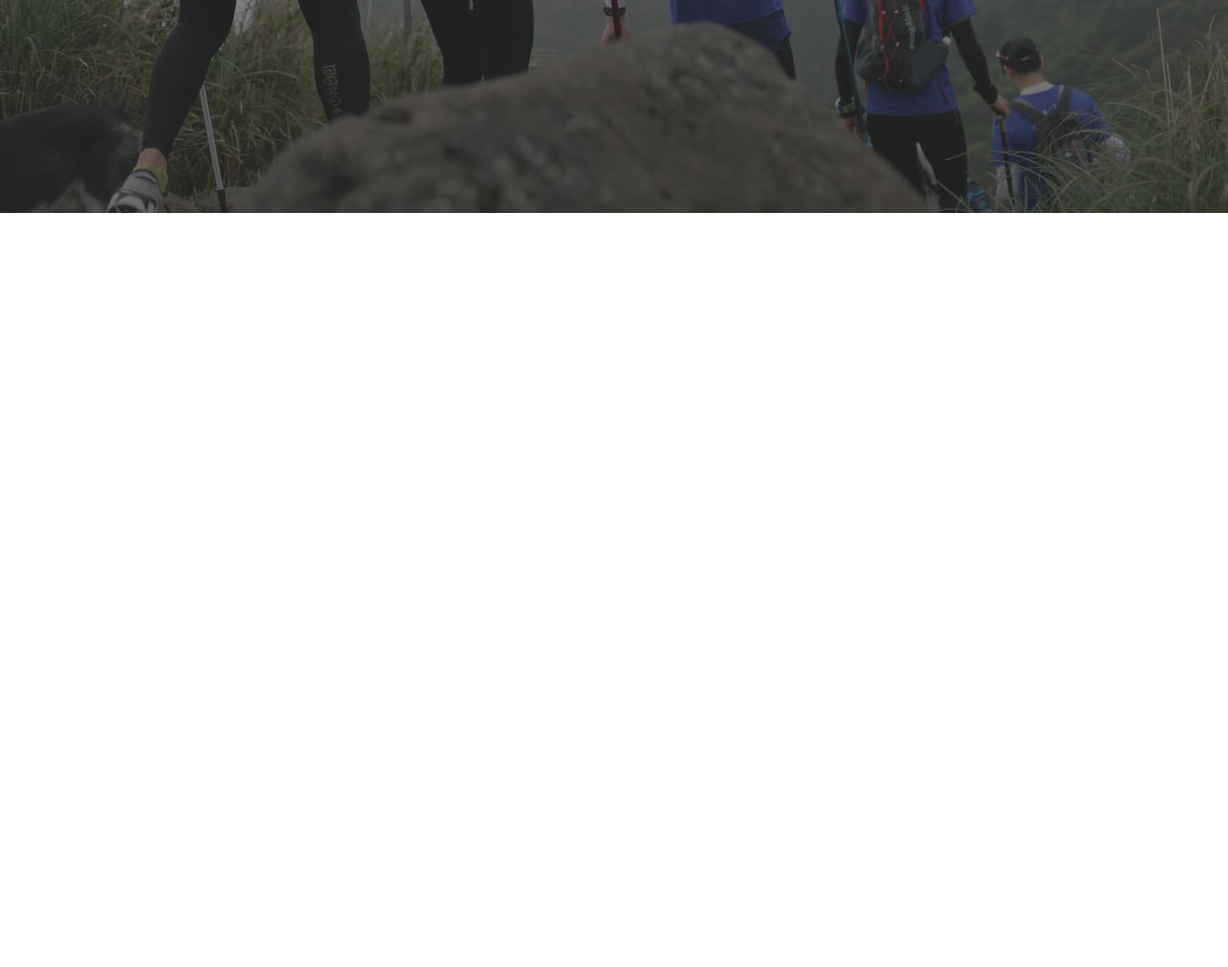
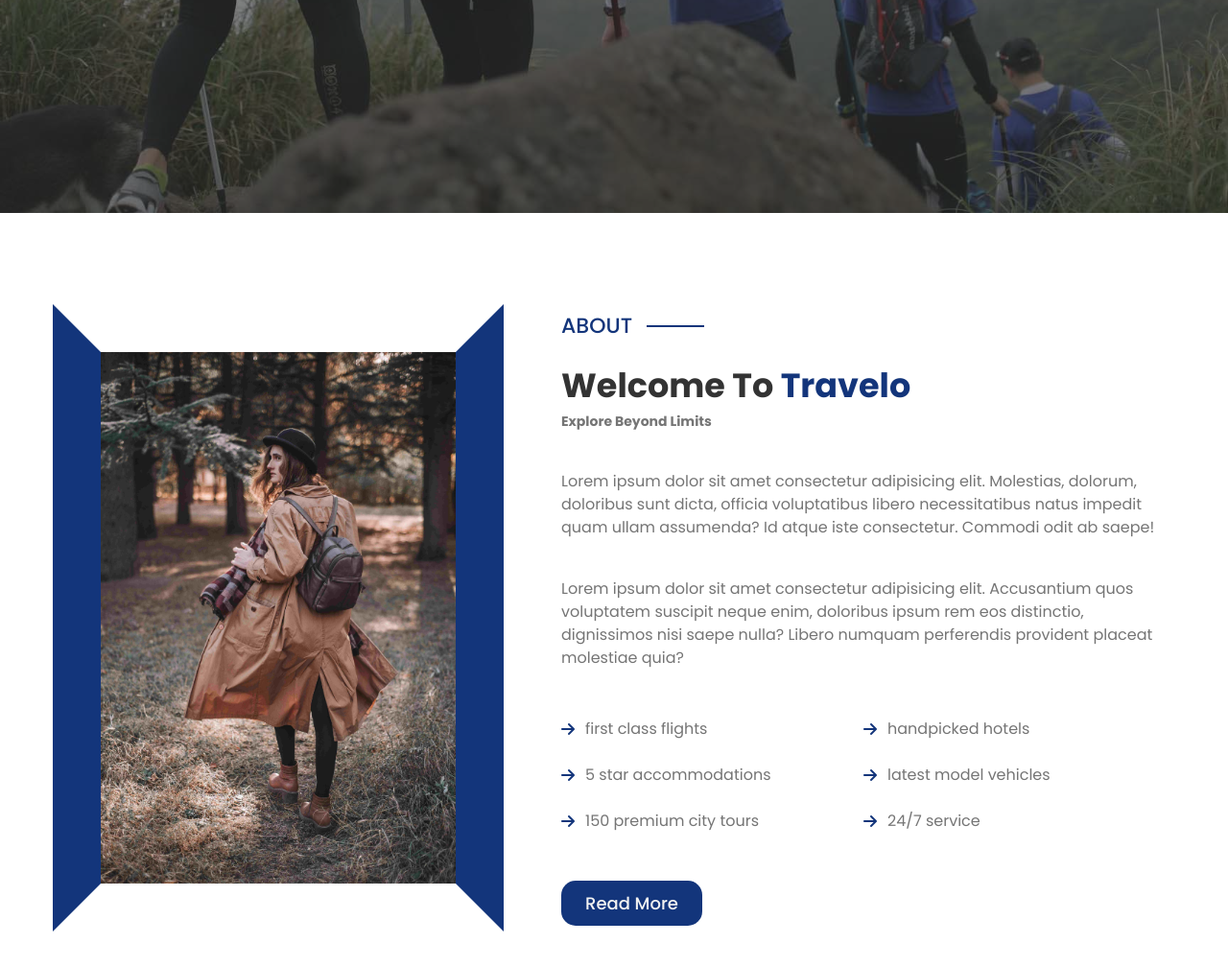
Before and after one commit to AlomLu/travelo, a plain HTML site: page index.html in a window 1280 px wide. Shown: the part 578-1586 px from the top of the page at 96% size. Before the commit the page ends 800 px from the top, so only its background shows below. Drawn offline with Linux system fonts and the light colour scheme.

Commit message:
Add about section layout with styling

```diff
--- a/assets/css/style.css
+++ b/assets/css/style.css
@@ -10,6 +10,7 @@ Index
 05. Utility Classes
 06. Header
 07. Banner
+08. About
 
 
 */
@@ -38,6 +39,7 @@ Index
     --neutral-color: #f0f0f0;
     --overlay-content-color: #fff;
     --btn-secondary-bg: #fff;
+    --text-color-gray: #757575;
 }
 
 ul{
@@ -212,7 +214,7 @@ body{
 .btn-primary, .btn-secondary {
 	border-radius: 15px;
 	display: inline-block;
-	padding: 15px 25px;
+	padding: 10px 25px;
 	font-size: 18px;
     position: relative;
     z-index: 2;
@@ -240,6 +242,7 @@ body{
 .btn-primary:hover::before{
     width: 100%;
     height: 100%;
+	border: 0;
 }
 .btn-primary:hover{
     color: var(--primary-color);
@@ -251,6 +254,12 @@ body{
 }
 .d-inline-flex{
     display: inline-flex;
+}
+.flex-wrap{
+    flex-wrap: wrap;
+}
+.flex-no-wrap{
+    flex-wrap: nowrap;
 }
 
 .gap-0{
@@ -428,7 +437,9 @@ body{
 
 /* 06. Header */
 .header-area{
-    position: relative;
+    position: absolute;
+    right: 0;
+    left: 0;
     z-index: 999;
 }
 .header-top-area{
@@ -613,9 +624,7 @@ body{
 	width: 100%;
 	height: 100vh;
 
-	position: absolute;
-	top: 0;
-	left: 0;
+	position: relative;
     z-index: 20;
 }
 .bg::before {
@@ -639,3 +648,66 @@ body{
 .banner-content p{
 	width: 650px;
 }
+
+/* 08. About */
+.about-img {
+	border: 50px solid;
+	border-color: transparent var(--primary-color) transparent var(--primary-color);
+}
+.about-content {
+	padding-left: 30px;
+}
+.about-title h5 {
+	color: var(--primary-color);
+	font-size: 22px;
+	text-transform: uppercase;
+
+    position: relative;
+    display: inline-block;
+}
+.about-title h5::before {
+	content: "";
+
+	position: absolute;
+	top: 50%;
+	left: 100%;
+	transform: translateY(-50%);
+
+	width: 60px;
+	height: 2px;
+	background: var(--primary-color);
+	margin-left: 15px;
+}
+
+.about-title h2 {
+	font-size: 35px;
+}
+.about-title span.brand-name{
+    color: var(--primary-color);
+}
+.about-title span.tagline {
+	display: block;
+	font-size: 14px;
+	color: var(--text-color-gray);
+}
+.about-title p{
+    color: var(--text-color-gray);
+    margin: 40px 0;
+}
+.about-features li {
+	color: var(--text-color-gray);
+	flex-basis: 315px;
+	padding-left: 25px;
+
+	position: relative;
+}
+.about-features li::before{
+    content: "\f061";
+    font-family: "Font Awesome 5 free";
+    font-weight: 700;
+    color: var(--primary-color);
+
+    position: absolute;
+    top: 0;
+    left: 0;
+}
--- a/index.html
+++ b/index.html
@@ -102,5 +102,42 @@
             </div>
        </section>
         <!-- Banner area end -->
+
+        <!-- About area start -->
+         <section class="about-area pt-80 pb-80">
+            <div class="container">
+                <div class="row align-items-center">
+                    <div class="col-xl-5">
+                        <div class="about-img">
+                            <img src="assets/img/about.jpg" alt="">
+                        </div>
+
+                    </div>
+                    <div class="col-xl-7">
+                        <div class="about-content">
+                            <div class="about-title">
+                                <h5 class="fw-500">about</h5>
+                                <h2 class="fw-700 mt-20 mb-20">
+                                    Welcome to <span class="brand-name">Travelo</span>
+                                    <span class="tagline">Explore Beyond Limits</span>
+                                </h2>
+                                <p>Lorem ipsum dolor sit amet consectetur adipisicing elit. Molestias, dolorum, doloribus sunt dicta, officia voluptatibus libero necessitatibus natus impedit quam ullam assumenda? Id atque iste consectetur. Commodi odit ab saepe!</p>
+                                <p>Lorem ipsum dolor sit amet consectetur adipisicing elit. Accusantium quos voluptatem suscipit neque enim, doloribus ipsum rem eos distinctio, dignissimos nisi saepe nulla? Libero numquam perferendis provident placeat molestiae quia?</p>
+                                <ul class="about-features d-flex flex-wrap gap-x-24 mt-50 mb-50">
+                                    <li>first class flights</li>
+                                    <li>handpicked hotels</li>
+                                    <li>5 star accommodations</li>
+                                    <li>latest model vehicles</li>
+                                    <li>150 premium city tours</li>
+                                    <li>24/7 service</li>
+                                </ul>
+                                <a href="#" class="btn-primary">read more</a>
+                            </div>
+                        </div>
+                    </div>
+                </div>
+            </div>
+         </section>
+        <!-- About area end -->
 </body>
 </html>
```
Also changed, not shown: assets/img/about.jpg (added).
